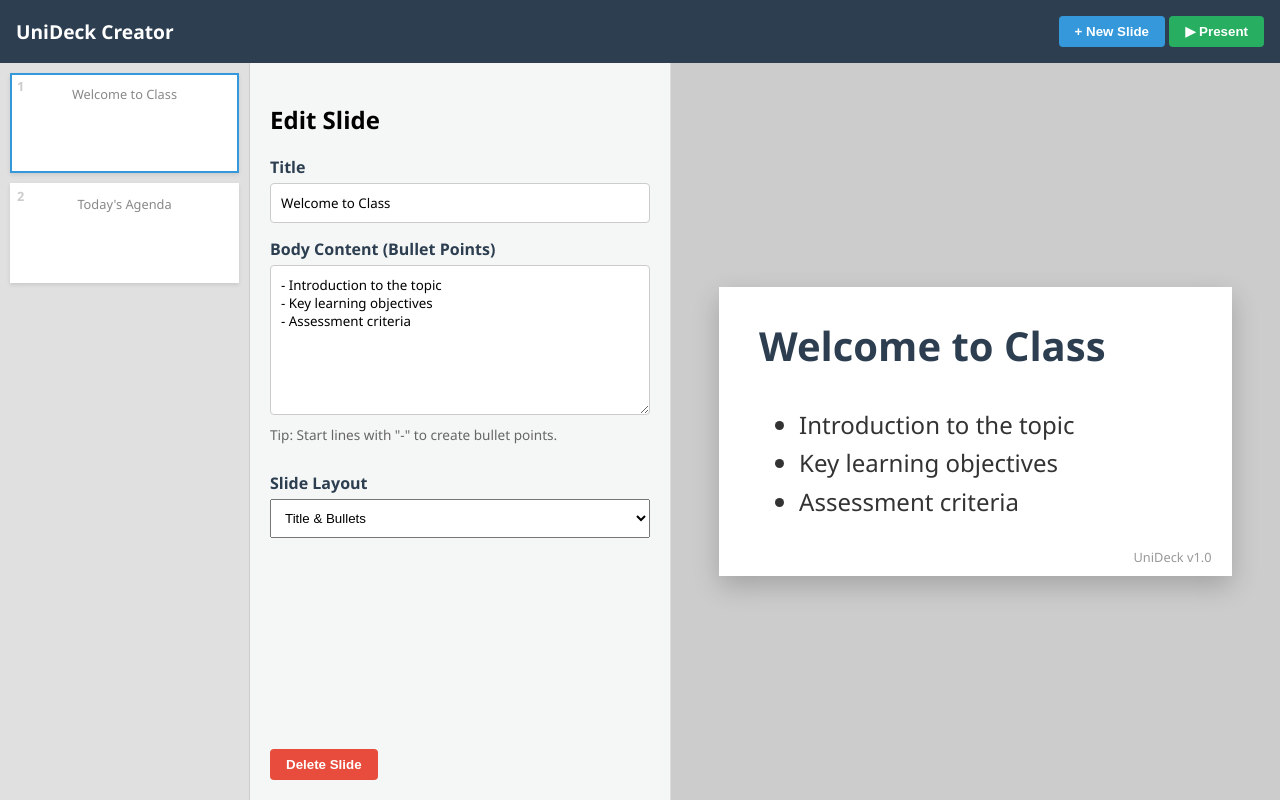
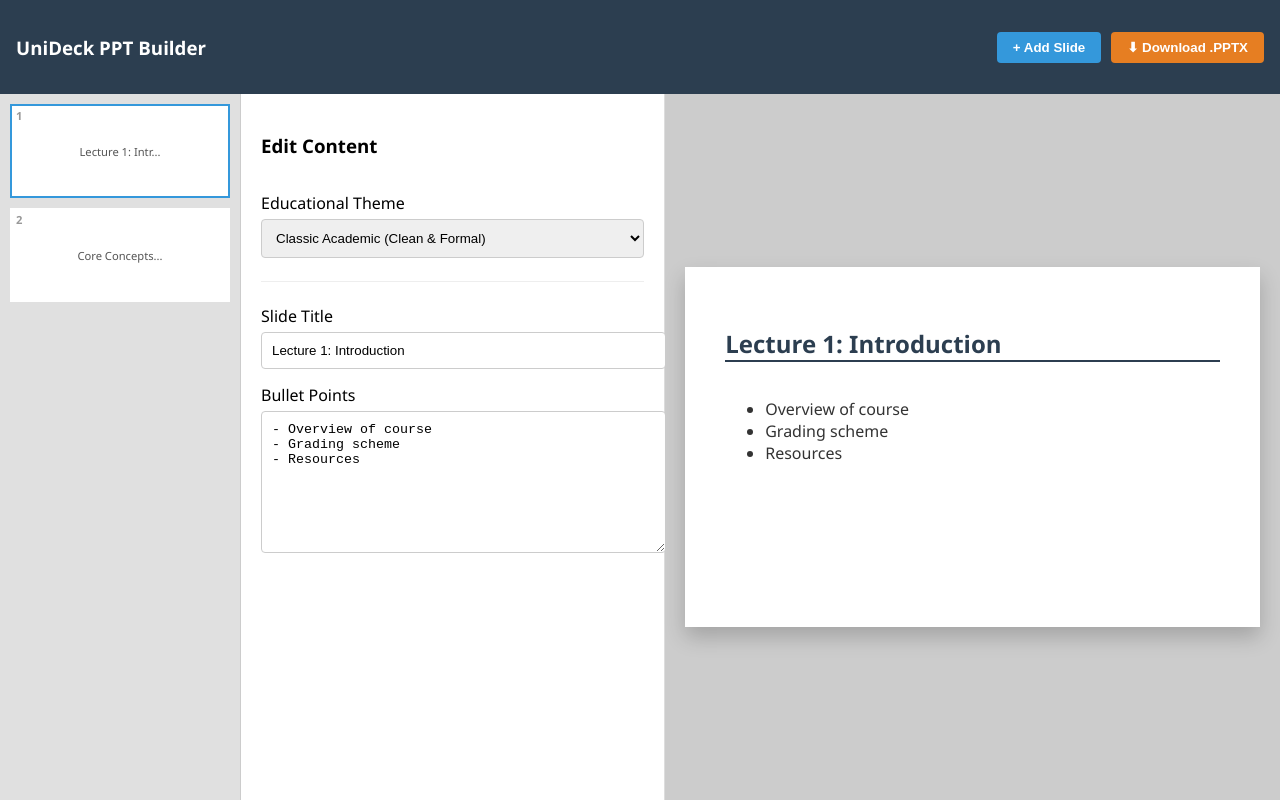
Before and after one commit to ngjunwei777/SlideMaker, a plain HTML site: page index.html in a window 1280 px wide. Drawn offline with Linux system fonts and the light colour scheme.

Commit message:
Update index.html

```diff
--- a/index.html
+++ b/index.html
@@ -3,320 +3,247 @@
 <head>
     <meta charset="UTF-8">
     <meta name="viewport" content="width=device-width, initial-scale=1.0">
-    <title>UniDeck: Lecture Builder</title>
+    <title>UniDeck: PPT Generator</title>
+    <script src="https://cdn.jsdelivr.net/gh/gitbrent/pptxgenjs@3.12.0/dist/pptxgen.bundle.js"></script>
     <style>
         :root {
             --primary: #2c3e50;
             --accent: #3498db;
             --bg: #f4f7f6;
-            --text: #333;
-            --slide-bg: #ffffff;
-            --slide-ratio: 1.77; /* 16:9 Aspect Ratio */
+            --slide-ratio: 1.77; /* 16:9 */
         }
 
-        * { box-sizing: border-box; }
-        body { margin: 0; font-family: 'Segoe UI', Tahoma, Geneva, Verdana, sans-serif; height: 100vh; display: flex; flex-direction: column; overflow: hidden; }
+        body { margin: 0; font-family: 'Segoe UI', sans-serif; height: 100vh; display: flex; flex-direction: column; overflow: hidden; }
 
         /* HEADER */
         header { background: var(--primary); color: white; padding: 1rem; display: flex; justify-content: space-between; align-items: center; }
-        h1 { margin: 0; font-size: 1.2rem; }
-        .btn { background: var(--accent); border: none; color: white; padding: 0.5rem 1rem; cursor: pointer; border-radius: 4px; font-weight: bold; }
-        .btn:hover { opacity: 0.9; }
-        .btn-danger { background: #e74c3c; }
-        .btn-success { background: #27ae60; }
+        .controls { display: flex; gap: 10px; }
+        .btn { padding: 8px 16px; border: none; border-radius: 4px; cursor: pointer; font-weight: bold; color: white; }
+        .btn-add { background: #3498db; }
+        .btn-export { background: #e67e22; } /* Orange for action */
 
-        /* MAIN EDITOR LAYOUT */
-        .workspace { display: flex; flex: 1; height: 100%; overflow: hidden; }
+        /* LAYOUT */
+        .workspace { display: flex; flex: 1; overflow: hidden; }
 
-        /* SIDEBAR (Slide List) */
-        .sidebar { width: 250px; background: #e0e0e0; border-right: 1px solid #ccc; display: flex; flex-direction: column; }
-        .slide-list { flex: 1; overflow-y: auto; padding: 10px; }
-        .slide-thumbnail { background: white; border: 2px solid transparent; margin-bottom: 10px; padding: 10px; cursor: pointer; height: 100px; display: flex; align-items: center; justify-content: center; font-size: 0.8rem; color: #888; position: relative; box-shadow: 0 2px 4px rgba(0,0,0,0.1); }
-        .slide-thumbnail.active { border-color: var(--accent); }
-        .slide-num { position: absolute; top: 2px; left: 5px; font-weight: bold; color: #ccc; }
+        /* SIDEBAR */
+        .sidebar { width: 220px; background: #e0e0e0; border-right: 1px solid #ccc; padding: 10px; overflow-y: auto; }
+        .thumbnail { background: white; height: 80px; margin-bottom: 10px; padding: 5px; cursor: pointer; border: 2px solid transparent; display: flex; align-items: center; justify-content: center; font-size: 0.7rem; color: #555; position: relative; }
+        .thumbnail.active { border-color: var(--accent); }
+        .thumb-num { position: absolute; top: 2px; left: 4px; font-weight: bold; color: #999; }
 
-        /* EDITOR PANE */
-        .editor-pane { flex: 1; padding: 20px; background: var(--bg); display: flex; flex-direction: column; overflow-y: auto; border-right: 1px solid #ddd; }
-        .form-group { margin-bottom: 15px; }
-        label { display: block; margin-bottom: 5px; font-weight: bold; color: var(--primary); }
-        input[type="text"], textarea { width: 100%; padding: 10px; border: 1px solid #ccc; border-radius: 4px; font-family: inherit; }
-        textarea { height: 150px; resize: vertical; }
-        .note { font-size: 0.85rem; color: #666; margin-top: 5px; }
+        /* EDITOR */
+        .editor { flex: 1; padding: 20px; background: white; border-right: 1px solid #ddd; display: flex; flex-direction: column; gap: 15px; }
+        input, textarea, select { width: 100%; padding: 10px; border: 1px solid #ccc; border-radius: 4px; margin-top: 5px; }
+        textarea { height: 120px; resize: vertical; }
 
-        /* PREVIEW PANE */
-        .preview-pane { flex: 1.5; background: #ccc; display: flex; align-items: center; justify-content: center; padding: 20px; }
-        .slide-frame {
-            background: var(--slide-bg);
-            width: 90%;
-            aspect-ratio: var(--slide-ratio);
-            box-shadow: 0 10px 25px rgba(0,0,0,0.2);
-            padding: 40px;
-            display: flex;
-            flex-direction: column;
-            justify-content: center;
-            overflow: hidden;
-            position: relative;
+        /* PREVIEW */
+        .preview-area { flex: 1.5; background: #ccc; display: flex; align-items: center; justify-content: center; padding: 20px; }
+        .slide-preview {
+            width: 90%; aspect-ratio: var(--slide-ratio);
+            background: white; box-shadow: 0 10px 20px rgba(0,0,0,0.2);
+            padding: 40px; display: flex; flex-direction: column;
+            transition: all 0.3s ease;
         }
 
-        /* SLIDE STYLES */
-        .slide-content h2 { color: var(--primary); margin-top: 0; font-size: 2.5rem; }
-        .slide-content ul { font-size: 1.5rem; line-height: 1.6; color: var(--text); }
-        .slide-content p { font-size: 1.5rem; line-height: 1.6; }
-        .footer { position: absolute; bottom: 10px; right: 20px; font-size: 0.8rem; color: #999; }
+        /* DYNAMIC THEMES (CSS for Preview Only) */
+        /* 1. Classic Academic */
+        .theme-academic { background: white; color: #333; }
+        .theme-academic h2 { border-bottom: 2px solid #2c3e50; color: #2c3e50; }
 
-        /* PRESENTATION MODE OVERLAY */
-        #present-mode {
-            position: fixed; top: 0; left: 0; width: 100vw; height: 100vh;
-            background: black; z-index: 1000; display: none;
-            align-items: center; justify-content: center;
-        }
-        #present-slide {
-            background: white; width: 80vw; aspect-ratio: var(--slide-ratio);
-            padding: 5vw; display: flex; flex-direction: column; justify-content: center;
-            font-size: 1.5vw; /* Responsive font sizing */
-        }
-        #present-slide h2 { font-size: 3em; margin-bottom: 0.5em; color: var(--primary); }
-        #present-slide li { font-size: 1.5em; margin-bottom: 0.5em; }
-        #present-slide p { font-size: 1.5em; }
-        .controls { position: fixed; bottom: 20px; right: 20px; opacity: 0; transition: opacity 0.3s; }
-        #present-mode:hover .controls { opacity: 1; }
+        /* 2. Modern Dark */
+        .theme-dark { background: #222; color: #eee; }
+        .theme-dark h2 { color: #3498db; }
+
+        /* 3. Engineering Blue */
+        .theme-engineering { background: #f0f8ff; color: #003366; }
+        .theme-engineering h2 { color: #004080; text-transform: uppercase; letter-spacing: 1px; }
 
     </style>
 </head>
 <body>
 
 <header>
-    <h1>UniDeck Creator</h1>
-    <div>
-        <button class="btn" onclick="addSlide()">+ New Slide</button>
-        <button class="btn btn-success" onclick="startPresentation()">▶ Present</button>
+    <h3>UniDeck PPT Builder</h3>
+    <div class="controls">
+        <button class="btn btn-add" onclick="addSlide()">+ Add Slide</button>
+        <button class="btn btn-export" onclick="exportPPT()">⬇ Download .PPTX</button>
     </div>
 </header>
 
 <div class="workspace">
-    <div class="sidebar">
-        <div class="slide-list" id="slideListContainer">
-            </div>
-    </div>
+    <div class="sidebar" id="thumbnailList"></div>
 
-    <div class="editor-pane">
-        <h2>Edit Slide</h2>
-        <div class="form-group">
-            <label>Title</label>
-            <input type="text" id="inputTitle" oninput="updateCurrentSlide()" placeholder="e.g. Introduction to Calculus">
-        </div>
-        <div class="form-group">
-            <label>Body Content (Bullet Points)</label>
-            <textarea id="inputBody" oninput="updateCurrentSlide()" placeholder="Enter text here...&#10;- Use hyphens for bullets"></textarea>
-            <p class="note">Tip: Start lines with "-" to create bullet points.</p>
-        </div>
-        <div class="form-group">
-            <label>Slide Layout</label>
-            <select id="inputLayout" onchange="updateCurrentSlide()" style="width:100%; padding:10px;">
-                <option value="standard">Title & Bullets</option>
-                <option value="center">Centered Heading</option>
+    <div class="editor">
+        <h3>Edit Content</h3>
+        <div>
+            <label>Educational Theme</label>
+            <select id="themeSelect" onchange="updatePreview()">
+                <option value="academic">Classic Academic (Clean & Formal)</option>
+                <option value="dark">Modern Dark (High Contrast)</option>
+                <option value="engineering">Engineering (Blueprint Style)</option>
             </select>
         </div>
-        <div style="margin-top:auto;">
-            <button class="btn btn-danger" onclick="deleteSlide()">Delete Slide</button>
+        <hr style="width:100%; border:0; border-top:1px solid #eee;">
+        <div>
+            <label>Slide Title</label>
+            <input type="text" id="inpTitle" oninput="updateCurrentSlide()" placeholder="Slide Heading...">
+        </div>
+        <div>
+            <label>Bullet Points</label>
+            <textarea id="inpBody" oninput="updateCurrentSlide()" placeholder="- Point 1&#10;- Point 2"></textarea>
         </div>
     </div>
 
-    <div class="preview-pane">
-        <div class="slide-frame" id="previewFrame">
-            <div class="slide-content" id="previewContent">
-                </div>
-            <div class="footer">UniDeck v1.0</div>
+    <div class="preview-area">
+        <div id="slidePreview" class="slide-preview theme-academic">
+            <h2 id="prevTitle">Title</h2>
+            <div id="prevBody">Body text...</div>
         </div>
     </div>
 </div>
 
-<div id="present-mode">
-    <div id="present-slide">
-        </div>
-    <div class="controls">
-        <button class="btn" onclick="prevSlide()">❮ Prev</button>
-        <button class="btn" onclick="nextSlide()">Next ❯</button>
-        <button class="btn btn-danger" onclick="exitPresentation()">Exit</button>
-    </div>
-</div>
+<script>
+    // --- DATA STATE ---
+    let slides = [
+        { title: "Lecture 1: Introduction", body: "- Overview of course\n- Grading scheme\n- Resources" },
+        { title: "Core Concepts", body: "- Definition of Terms\n- Historical Context\n- Modern Applications" }
+    ];
+    let currentIdx = 0;
 
-<script>
-    // --- STATE MANAGEMENT ---
-    let slides = [
-        { title: "Welcome to Class", body: "- Introduction to the topic\n- Key learning objectives\n- Assessment criteria", layout: "standard" },
-        { title: "Today's Agenda", body: "1. Theory Review\n2. Case Studies\n3. Group Discussion", layout: "standard" }
-    ];
-    let currentIndex = 0;
-    let isPresenting = false;
-
-    // --- DOM ELEMENTS ---
-    const titleInput = document.getElementById('inputTitle');
-    const bodyInput = document.getElementById('inputBody');
-    const layoutInput = document.getElementById('inputLayout');
-    const previewContent = document.getElementById('previewContent');
-    const listContainer = document.getElementById('slideListContainer');
-    const presentMode = document.getElementById('present-mode');
-    const presentSlideContent = document.getElementById('present-slide');
-
-    // --- INITIALIZATION ---
+    // --- INIT ---
     function init() {
-        renderList();
+        renderThumbnails();
         loadSlide(0);
     }
 
-    // --- CORE FUNCTIONS ---
+    // --- APP LOGIC ---
     function addSlide() {
-        slides.push({ title: "New Slide", body: "- Add content here", layout: "standard" });
-        renderList();
+        slides.push({ title: "New Concept", body: "- Detail A\n- Detail B" });
+        renderThumbnails();
         loadSlide(slides.length - 1);
     }
 
-    function deleteSlide() {
-        if (slides.length <= 1) return alert("You must have at least one slide.");
-        slides.splice(currentIndex, 1);
-        currentIndex = Math.max(0, currentIndex - 1);
-        renderList();
-        loadSlide(currentIndex);
-    }
+    function loadSlide(index) {
+        currentIdx = index;
+        const slide = slides[index];
+        document.getElementById('inpTitle').value = slide.title;
+        document.getElementById('inpBody').value = slide.body;
 
-    function loadSlide(index) {
-        currentIndex = index;
-        const slide = slides[index];
-
-        // Populate inputs
-        titleInput.value = slide.title;
-        bodyInput.value = slide.body;
-        layoutInput.value = slide.layout;
-
-        // Update UI highlights
-        document.querySelectorAll('.slide-thumbnail').forEach((el, i) => {
-            el.classList.toggle('active', i === index);
+        // Highlight thumbnail
+        document.querySelectorAll('.thumbnail').forEach((t, i) => {
+            t.classList.toggle('active', i === index);
         });
-
-        renderPreview();
+        updatePreview();
     }
 
     function updateCurrentSlide() {
-        slides[currentIndex].title = titleInput.value;
-        slides[currentIndex].body = bodyInput.value;
-        slides[currentIndex].layout = layoutInput.value;
-        renderListTextOnly(); // Optimization: don't re-render whole DOM, just text
-        renderPreview();
+        slides[currentIdx].title = document.getElementById('inpTitle').value;
+        slides[currentIdx].body = document.getElementById('inpBody').value;
+        renderThumbnailsText();
+        updatePreview();
     }
 
-    // --- RENDERING ---
-    function formatBodyText(text) {
-        // Simple parser: turns lines starting with "-" into li, others into p
-        if (!text) return "";
-        let html = "";
-        let inList = false;
+    function updatePreview() {
+        const title = document.getElementById('inpTitle').value;
+        const bodyRaw = document.getElementById('inpBody').value;
+        const theme = document.getElementById('themeSelect').value;
 
-        const lines = text.split('\n');
+        // Update Content
+        document.getElementById('prevTitle').innerText = title;
 
-        lines.forEach(line => {
-            if (line.trim().startsWith('-')) {
-                if (!inList) { html += "<ul>"; inList = true; }
-                html += `<li>${line.trim().substring(1)}</li>`;
-            } else {
-                if (inList) { html += "</ul>"; inList = false; }
-                if (line.trim() !== "") html += `<p>${line}</p>`;
-            }
+        // Convert newlines to HTML for preview
+        let htmlBody = "<ul>";
+        bodyRaw.split('\n').forEach(line => {
+            let clean = line.trim().replace(/^-/, '').trim();
+            if(clean) htmlBody += `<li>${clean}</li>`;
         });
-        if (inList) html += "</ul>";
-        return html;
+        htmlBody += "</ul>";
+        document.getElementById('prevBody').innerHTML = htmlBody;
+
+        // Update Theme Class
+        const previewEl = document.getElementById('slidePreview');
+        previewEl.className = `slide-preview theme-${theme}`;
     }
 
-    function renderPreview(targetElement = previewContent) {
-        const slide = slides[currentIndex];
-        let content = "";
-
-        if (slide.layout === 'center') {
-            targetElement.style.textAlign = 'center';
-            content = `<h1>${slide.title}</h1>${formatBodyText(slide.body)}`;
-        } else {
-            targetElement.style.textAlign = 'left';
-            content = `<h2>${slide.title}</h2>${formatBodyText(slide.body)}`;
-        }
-        targetElement.innerHTML = content;
-    }
-
-    function renderList() {
-        listContainer.innerHTML = "";
-        slides.forEach((slide, index) => {
+    function renderThumbnails() {
+        const container = document.getElementById('thumbnailList');
+        container.innerHTML = '';
+        slides.forEach((s, i) => {
             const div = document.createElement('div');
-            div.className = `slide-thumbnail ${index === currentIndex ? 'active' : ''}`;
-            div.onclick = () => loadSlide(index);
-            div.innerHTML = `<span class="slide-num">${index + 1}</span> <div style="overflow:hidden; height:100%;">${slide.title}</div>`;
-            listContainer.appendChild(div);
+            div.className = `thumbnail ${i === currentIdx ? 'active' : ''}`;
+            div.innerHTML = `<span class="thumb-num">${i+1}</span> <span>${s.title.substring(0, 15)}...</span>`;
+            div.onclick = () => loadSlide(i);
+            container.appendChild(div);
         });
     }
 
-    function renderListTextOnly() {
-        // Updates the text in the sidebar without rebuilding DOM elements
-        const thumbs = listContainer.children;
-        if(thumbs[currentIndex]) {
-             thumbs[currentIndex].querySelector('div').innerText = slides[currentIndex].title;
+    function renderThumbnailsText() {
+        const thumbs = document.getElementById('thumbnailList').children;
+        if(thumbs[currentIdx]) {
+            thumbs[currentIdx].querySelectorAll('span')[1].innerText = slides[currentIdx].title.substring(0, 15) + "...";
         }
     }
 
-    // --- PRESENTATION MODE ---
-    function startPresentation() {
-        isPresenting = true;
-        presentMode.style.display = 'flex';
-        renderPresentationSlide();
+    // --- PPTX GENERATION LOGIC ---
+    function exportPPT() {
+        // 1. Create a new Presentation
+        let pres = new PptxGenJS();
 
-        // Enter Fullscreen
-        if (document.documentElement.requestFullscreen) {
-            document.documentElement.requestFullscreen();
+        // 2. Get Selected Theme Properties
+        const themeVal = document.getElementById('themeSelect').value;
+        let themeColors = { bg: "FFFFFF", title: "2c3e50", body: "333333" };
+
+        if(themeVal === 'dark') {
+            themeColors = { bg: "222222", title: "3498db", body: "eeeeee" };
+        } else if (themeVal === 'engineering') {
+            themeColors = { bg: "f0f8ff", title: "004080", body: "003366" };
         }
+
+        // 3. Loop through slides and add to PPT
+        slides.forEach(slideData => {
+            let slide = pres.addSlide();
+
+            // Apply Background
+            slide.background = { color: themeColors.bg };
+
+            // Add Title
+            slide.addText(slideData.title, {
+                x: 0.5, y: 0.5, w: "90%", h: 1,
+                fontSize: 32,
+                bold: true,
+                color: themeColors.title,
+                fontFace: "Arial"
+            });
+
+            // Add Body (Bullet Points)
+            // We split lines to make them bullets
+            let bulletLines = slideData.body.split('\n').map(line => {
+                return { text: line.replace(/^-/, '').trim(), options: { breakLine: true } };
+            });
+
+            slide.addText(bulletLines, {
+                x: 0.5, y: 1.8, w: "90%", h: 4,
+                fontSize: 18,
+                color: themeColors.body,
+                bullet: true,
+                fontFace: "Arial",
+                lineSpacing: 32
+            });
+
+            // Add Footer
+            slide.addText("Generated by UniDeck", {
+                x: 0.5, y: 5.2, w: "90%", h: 0.5,
+                fontSize: 10, color: "999999"
+            });
+        });
+
+        // 4. Save the file
+        pres.writeFile({ fileName: "Lecture_Slides.pptx" });
     }
 
-    function exitPresentation() {
-        isPresenting = false;
-        presentMode.style.display = 'none';
-        if (document.exitFullscreen) {
-            document.exitFullscreen();
-        }
-    }
+    // Start
+    init();
 
-    function renderPresentationSlide() {
-        const slide = slides[currentIndex];
-        let content = "";
-        if (slide.layout === 'center') {
-            presentSlideContent.style.textAlign = 'center';
-            content = `<h1 style="font-size:4em">${slide.title}</h1>${formatBodyText(slide.body)}`;
-        } else {
-            presentSlideContent.style.textAlign = 'left';
-            content = `<h2>${slide.title}</h2>${formatBodyText(slide.body)}`;
-        }
-        presentSlideContent.innerHTML = content;
-    }
-
-    function nextSlide() {
-        if (currentIndex < slides.length - 1) {
-            currentIndex++;
-            renderPresentationSlide();
-        }
-    }
-
-    function prevSlide() {
-        if (currentIndex > 0) {
-            currentIndex--;
-            renderPresentationSlide();
-        }
-    }
-
-    // Keyboard navigation
-    document.addEventListener('keydown', (e) => {
-        if (!isPresenting) return;
-        if (e.key === "ArrowRight" || e.key === "Space") nextSlide();
-        if (e.key === "ArrowLeft") prevSlide();
-        if (e.key === "Escape") exitPresentation();
-    });
-
-    init();
 </script>
-
 </body>
 </html>
```
